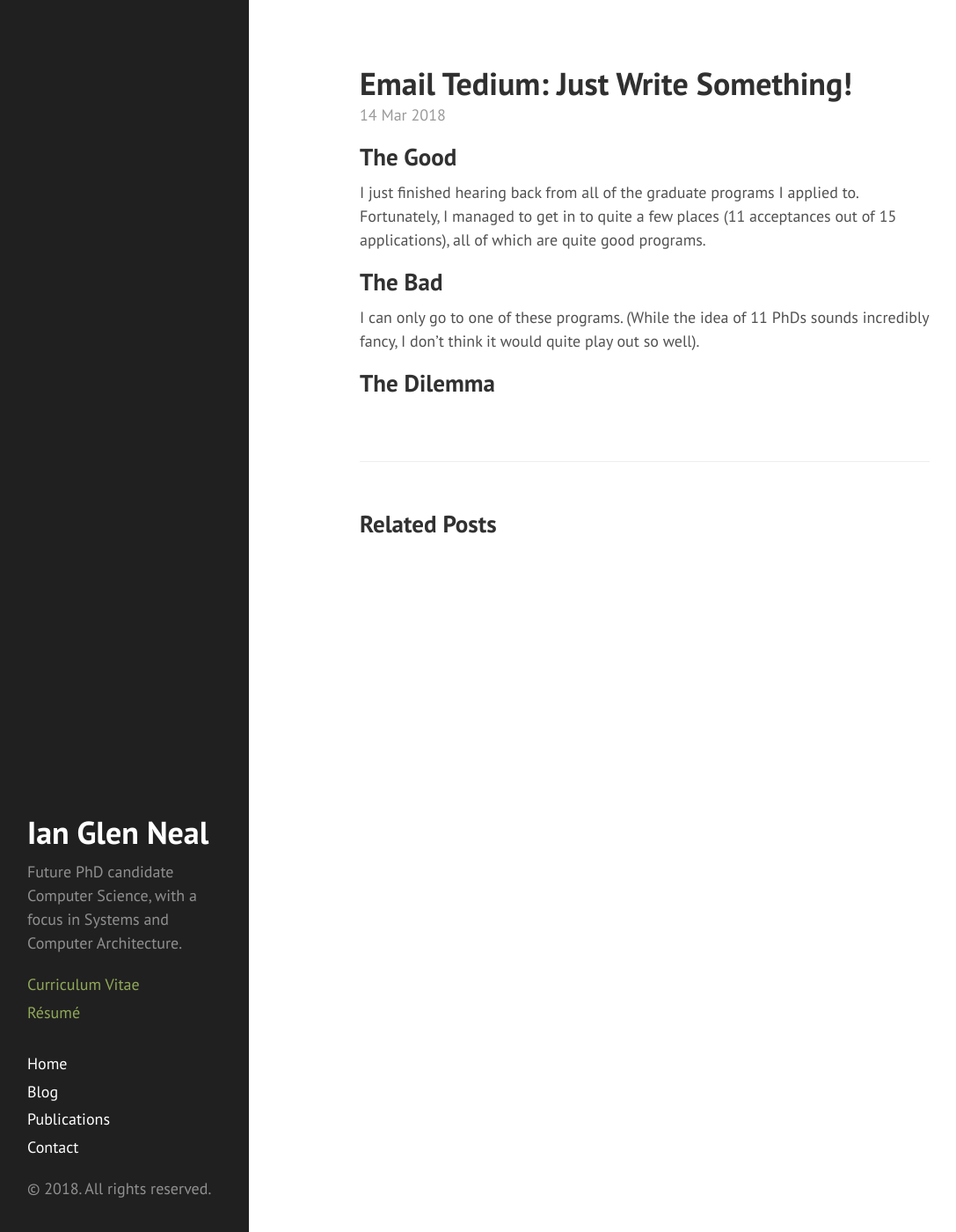
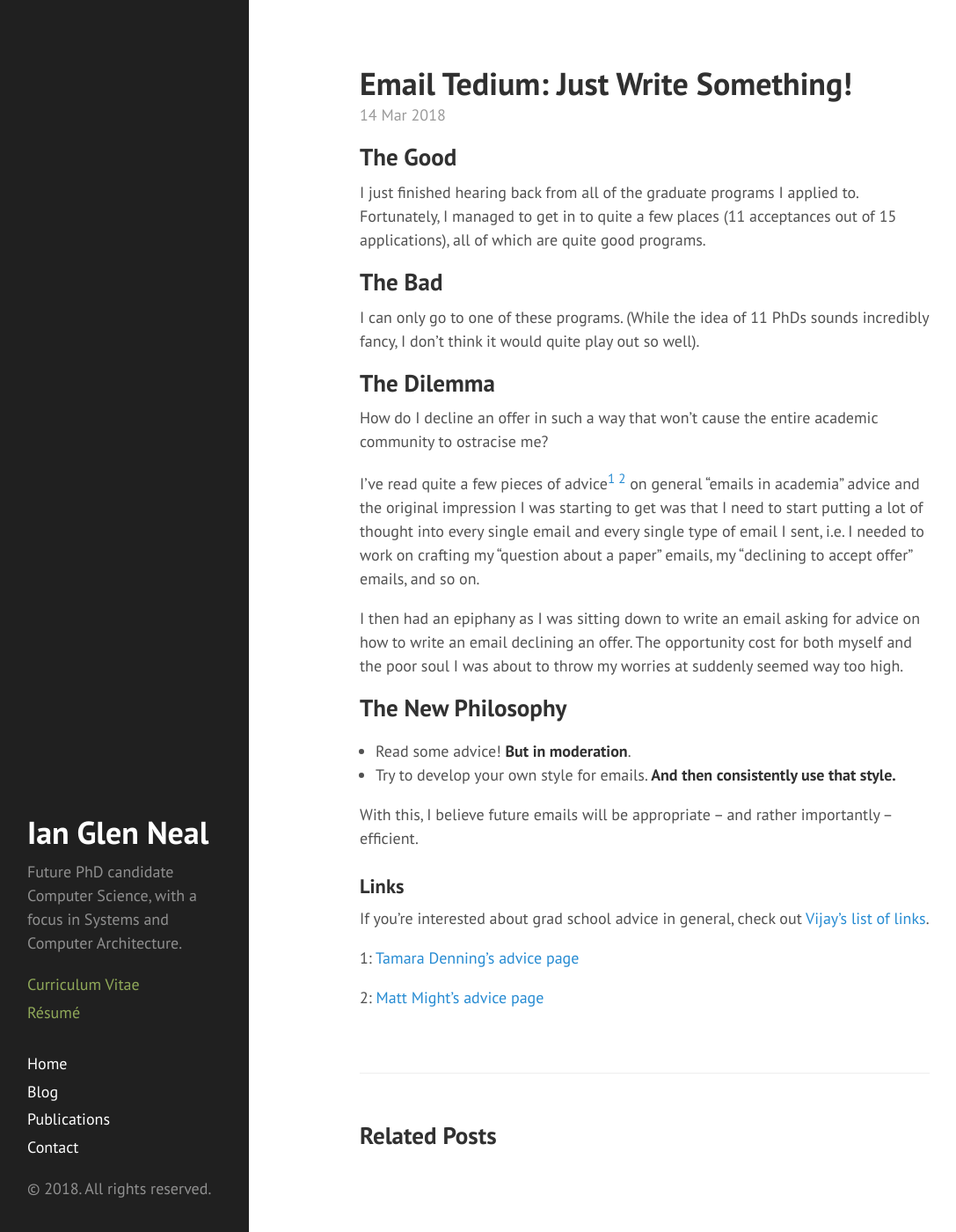
Before and after one commit to iangneal/iangneal.github.io, a Jekyll site: the page built from _posts/2018-03-14-email-tedium.md, in a window 1280 px wide and 1400 px high. Shown: the whole window at 88% size, without its empty margins (5-1092 px from the left). Built offline with Jekyll 4.4.1, drawn with Linux system fonts in a browser that asks for light colours; nearby versions of some CDN libraries.

Commit message:
First blog post!

```diff
--- a/_posts/2018-03-14-email-tedium.md
+++ b/_posts/2018-03-14-email-tedium.md
@@ -17,3 +17,38 @@ I can only go to one of these programs. (While the idea of 11 PhDs sounds
 incredibly fancy, I don't think it would quite play out so well).
 
 ## The Dilemma
+
+How do I decline an offer in such a way that won't cause the entire academic
+community to ostracise me?
+
+I've read quite a few pieces of advice<sup>[1][1] [2][2]</sup> on general "emails
+in academia" advice and the original impression I was starting to get was that
+I need to start putting a lot of thought into every single email and every single
+type of email I sent, i.e. I needed to work on crafting my "question about a paper"
+emails, my "declining to accept offer" emails, and so on.
+
+I then had an epiphany as I was sitting down to write an email asking for advice
+on how to write an email declining an offer. The opportunity cost for both myself
+and the poor soul I was about to throw my worries at suddenly seemed way too high.
+
+## The New Philosophy
+
+- Read some advice! __But in moderation__.
+- Try to develop your own style for emails. __And then consistently use that
+  style.__
+
+With this, I believe future emails will be appropriate -- and rather
+importantly -- efficient.
+
+### Links
+
+If you're interested about grad school advice in general, check out [Vijay's
+list of links][3].
+
+1: [Tamara Denning's advice page][1]
+
+2: [Matt Might's advice page][2]
+
+[1]: https://www.cs.utah.edu/~tdenning/students.html
+[2]: http://matt.might.net/articles/how-to-email/
+[3]: http://www.cs.utexas.edu/~vijay/links.htm
--- a/blog/index.html
+++ b/blog/index.html
@@ -14,7 +14,10 @@ title: Blog
 
     <span class="post-date">{{ post.date | date_to_string }}</span>
 
+    {% comment %}
+    TODO: Consider displaying a snippet on the nav page?
     {{ post.content }}
+    {% endcomment %}
   </div>
   {% endfor %}
 </div>
```
